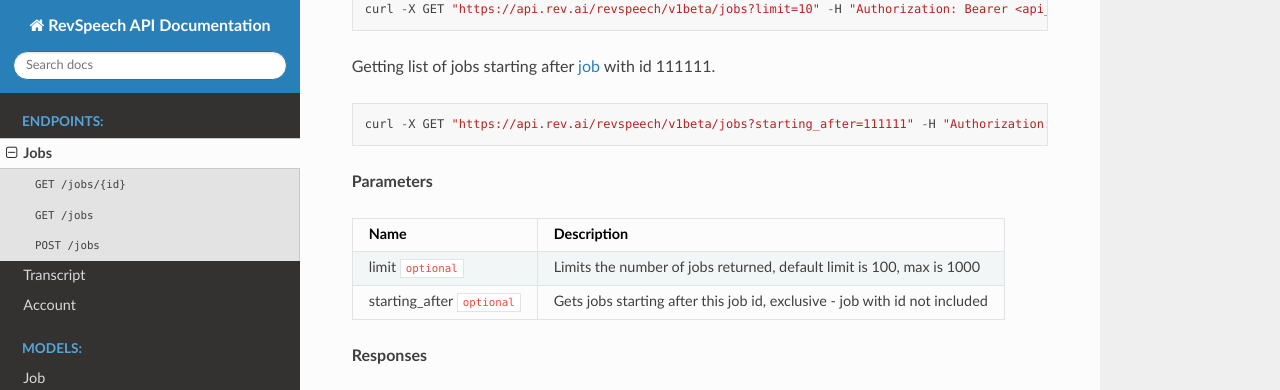
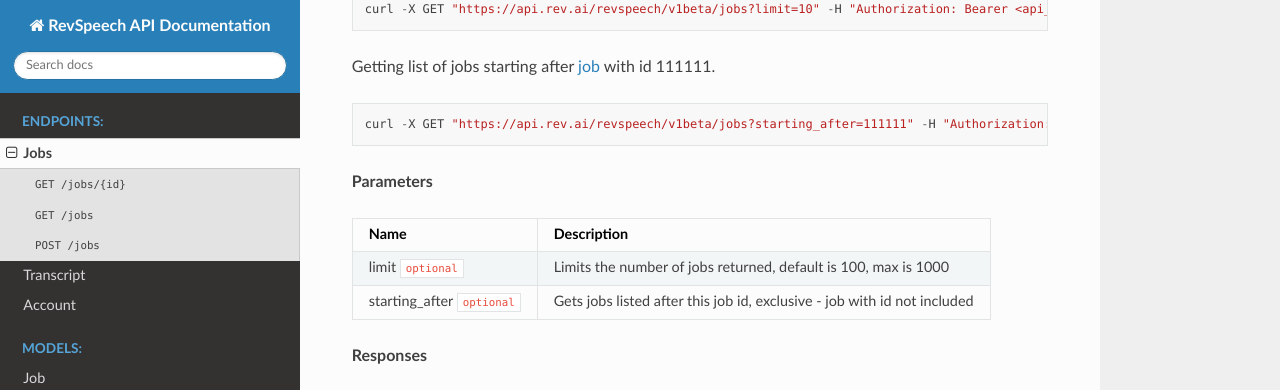
Before and after one commit to revdotcom/revspeech-api-docs, a Sphinx documentation site: the page built from source/endpoints/jobs.rst, in a window 1280 px wide and 900 px high, scrolled down 1256 px. Shown: the top 390 px of the window. Built offline with Sphinx 7.4.7 and the Read the Docs theme 2.0.0, drawn with Linux system fonts in a browser that asks for light colours.

Commit message:
update docs for FOX-24192

```diff
--- a/source/endpoints/jobs.rst
+++ b/source/endpoints/jobs.rst
@@ -81,9 +81,9 @@
 ============================ ===============================================================
 Name                         Description
 ============================ ===============================================================
-limit ``optional``           Limits the number of jobs returned, default limit is 100, max is 1000
+limit ``optional``           Limits the number of jobs returned, default is 100, max is 1000
 ---------------------------- ---------------------------------------------------------------
-starting_after ``optional``  Gets jobs starting after this job id, exclusive - job with id not included
+starting_after ``optional``  Gets jobs listed after this job id, exclusive - job with id not included
 ============================ ===============================================================
 
 **Responses**
```
